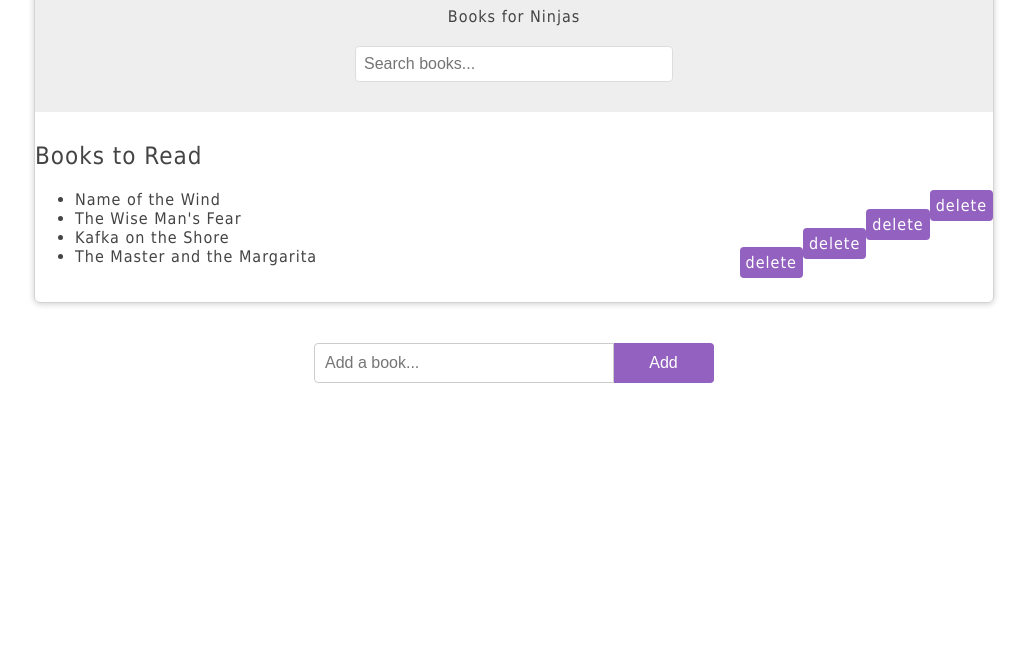
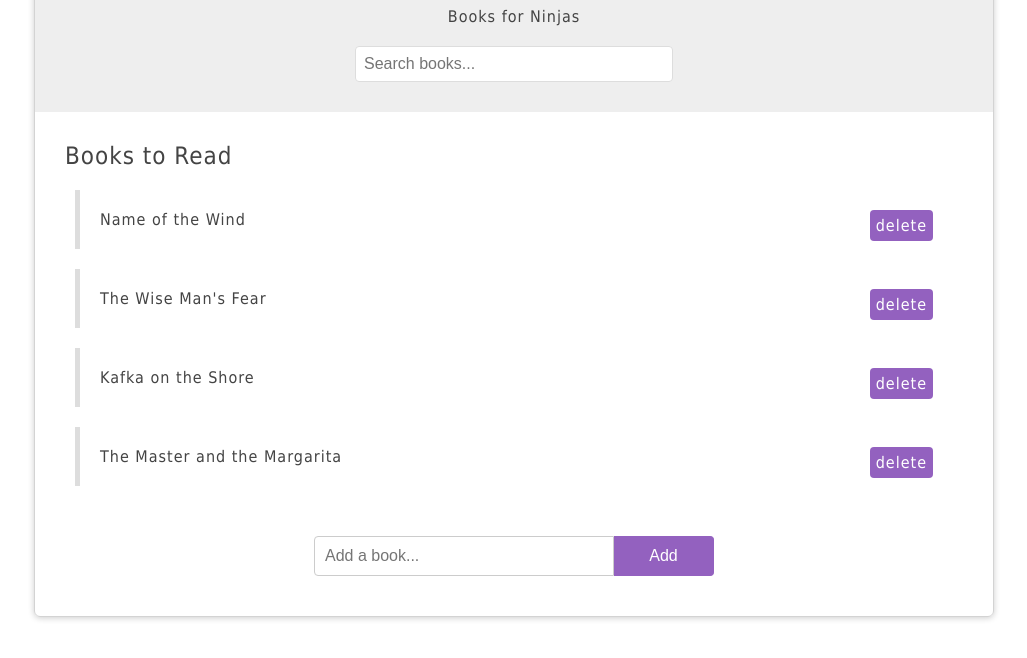
Before and after one commit to jeremymte/Bookorama, a plain HTML site: page index.html in a window 1280 px wide. Shown: the part 82-740 px from the top of the page, without its empty margins (126-1153 px from the left). Drawn offline with Linux system fonts and the light colour scheme.

Commit message:
corrected issues within index.html formatting. Removed a redundant <div> tag

```diff
--- a/app.js
+++ b/app.js
@@ -1,7 +1,7 @@
-//version 3
+const wmf = document.querySelector('#book-list li:nth-child(2) .name');
+console.log(wmf);
 
-var titles = document.getElementsByClassName('title')
+var books = document.querySelectorAll('#book-list li .name');
+console.log(books);
 
-Array.from(titles).forEach(function(item) {
-    console.log(item);
-})
+books = document.querySelectorAll('#book-list li .name');
--- a/index.html
+++ b/index.html
@@ -19,7 +19,7 @@
                 </form>
             </div>
         </header>
-        <div id="book-list"></div>
+        <div id="book-list">
             <h2 class="title">Books to Read</h2>
             <ul>
                 <li>
```
Lines whose indentation alone changed are shown as unchanged.
